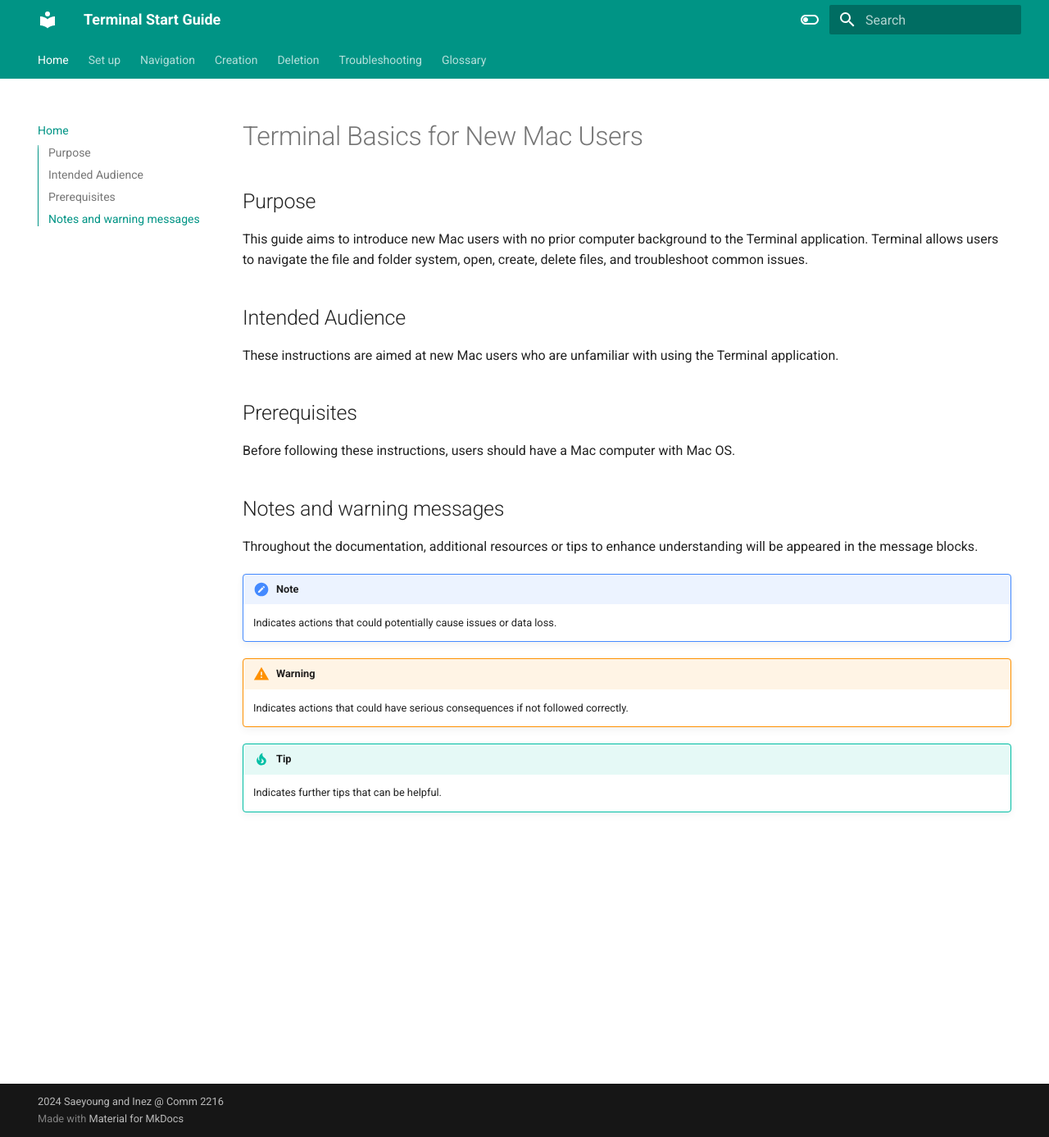
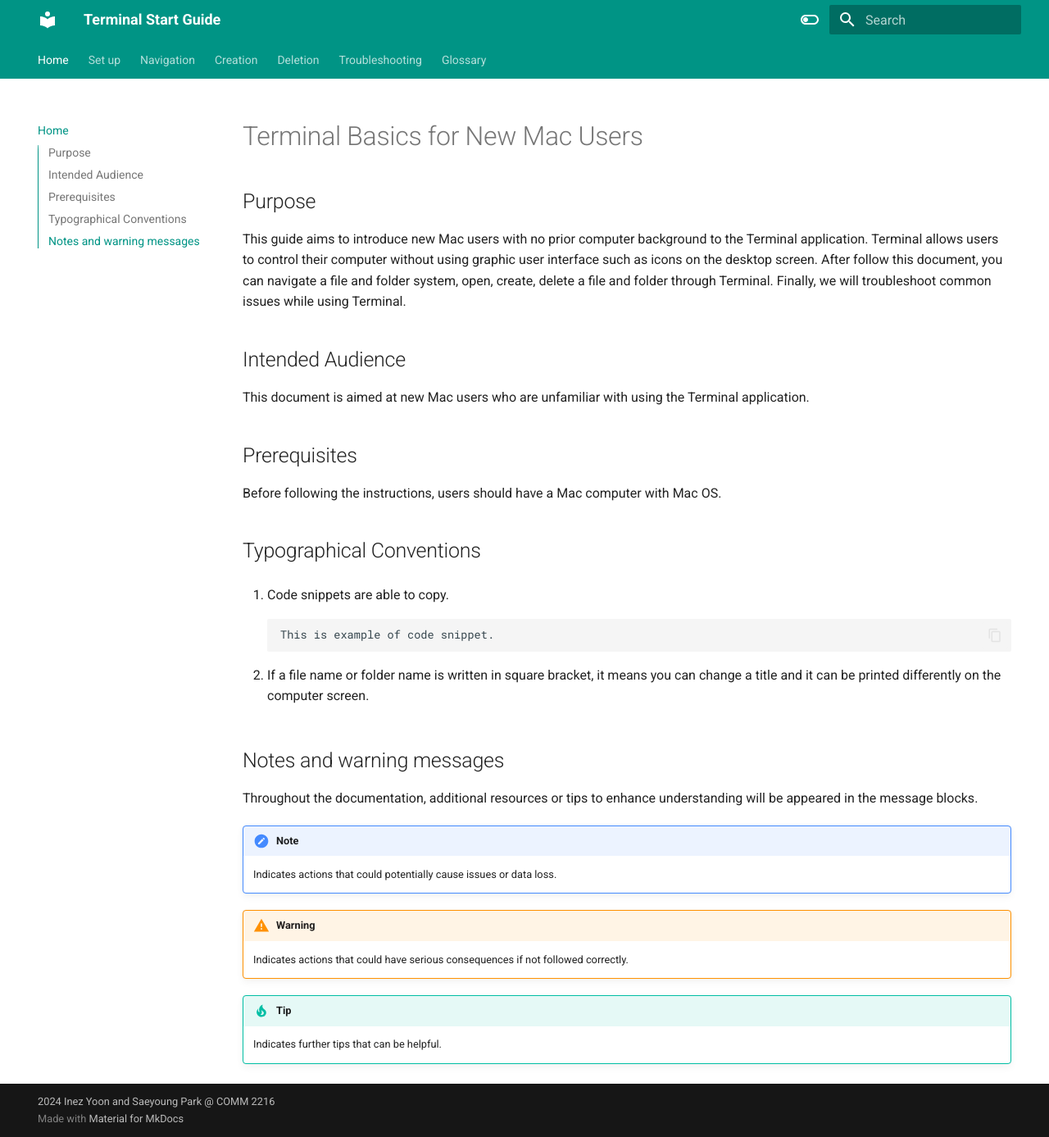
Before and after one commit to Inez-y/user_docs_Inez_Saeyoung, an MkDocs documentation site: the page built from docs/index.md, in a window 1280 px wide and 1387 px high. Shown: the whole window at 82% size. Built offline with MkDocs 1.6.1 and Material for MkDocs 9.7.7, drawn with Linux system fonts in a browser that asks for light colours.

Commit message:
UPDATE code snippets

````diff
--- a/docs/index.md
+++ b/docs/index.md
@@ -2,15 +2,25 @@
 
 ## Purpose
 
-This guide aims to introduce new Mac users with no prior computer background to the Terminal application. Terminal allows users to navigate the file and folder system, open, create, delete files, and troubleshoot common issues.
+This guide aims to introduce new Mac users with no prior computer background to the Terminal application. Terminal allows users to control their computer without using graphic user interface such as icons on the desktop screen. After follow this document, you can navigate a file and folder system, open, create, delete a file and folder through Terminal. Finally, we will troubleshoot common issues while using Terminal.
 
 ## Intended Audience
 
-These instructions are aimed at new Mac users who are unfamiliar with using the Terminal application.
+This document is aimed at new Mac users who are unfamiliar with using the Terminal application.
 
 ## Prerequisites
 
-Before following these instructions, users should have a Mac computer with Mac OS.
+Before following the instructions, users should have a Mac computer with Mac OS.
+
+## Typographical Conventions
+
+1. Code snippets are able to copy.
+
+     ```
+     This is example of code snippet.
+     ```
+
+2. If a file name or folder name is written in square bracket, it means you can change a title and it can be printed differently on the computer screen.
 
 ## Notes and warning messages
 
--- a/mkdocs.yml
+++ b/mkdocs.yml
@@ -43,4 +43,4 @@ markdown_extensions:
       emoji_index: !!python/name:material.extensions.emoji.twemoji
       emoji_generator: !!python/name:material.extensions.emoji.to_svg
 
-copyright: 2024 Saeyoung and Inez @ Comm 2216
+copyright: 2024 Inez Yoon and Saeyoung Park @ COMM 2216
````
Also changed, not shown: docs/creation1.md (+16 -1 lines), docs/deletion.md (+20 -1 lines), docs/navi.md (+26 -12 lines).
